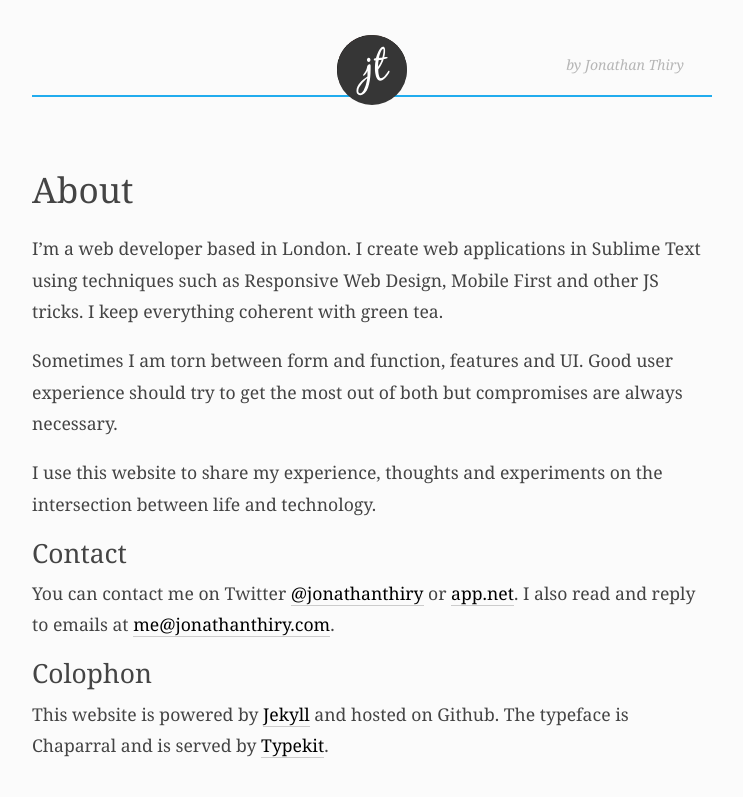
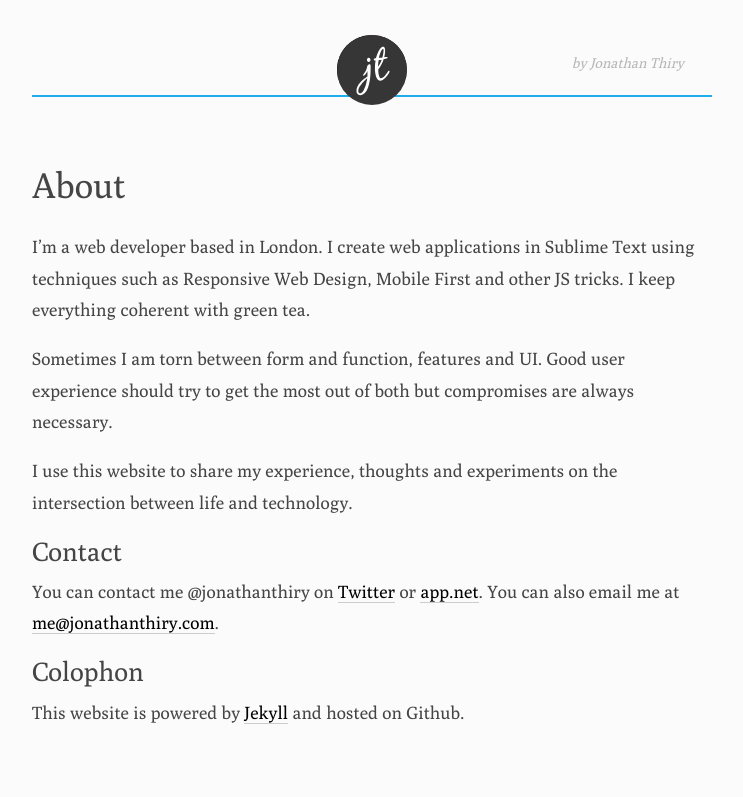
Before and after one commit to jonathanthiry/jonathanthiry.github.com, a Jekyll site: the page built from about.md, in a window 1280 px wide. Shown: the top 797 px of the page, without its empty margins (268-1011 px from the left). Built offline with Jekyll 4.4.1, drawn with Linux system fonts in a browser that asks for light colours; comment, search, counter and statistics services are not loaded.

Commit message:
change font and update about page

```diff
--- a/about.md
+++ b/about.md
@@ -11,9 +11,9 @@ I use this website to share my experience, thoughts and experiments on the inter
 
 ## Contact
 
-You can contact me on Twitter [@jonathanthiry](http://twitter.com/jonathanthiry) or [app.net](https://alpha.app.net/jonathanthiry).
-I also read and reply to emails at <me@jonathanthiry.com>.
+You can contact me @jonathanthiry on [Twitter](http://twitter.com/jonathanthiry) or [app.net](https://alpha.app.net/jonathanthiry).
+You can also email me at <me@jonathanthiry.com>.
 
 ## Colophon
 
-This website is powered by [Jekyll](https://github.com/mojombo/jekyll) and hosted on Github. The typeface is Chaparral and is served by [Typekit](https://typekit.com/).
+This website is powered by [Jekyll](https://github.com/mojombo/jekyll) and hosted on Github.
--- a/assets/stylesheets/styles.css
+++ b/assets/stylesheets/styles.css
@@ -1,3 +1,11 @@
+@font-face {
+    font-family: 'PolyRegular';
+    src: url('../fonts/Poly-Regular-webfont.woff') format('woff'),
+         url('../fonts/Poly-Regular-webfont.ttf') format('truetype');
+    font-weight: normal;
+    font-style: normal;
+}
+
 /*** Noromalize ***/
 
 article,
@@ -95,11 +103,11 @@ table {
 /*** Main ***/
 
 body {
-  font: 100%/1.5 "chaparral-pro", georgia, serif;
+  font: 100%/1.5 "PolyRegular", georgia, serif;
   width: 90%;
   max-width: 680px;
   margin: 0 auto;
-  color: #444;
+  color: #454545;
   background: #fbfbfb;
 }
 
```
Also changed, not shown: assets/fonts/Poly-Regular-webfont.ttf (added), assets/fonts/Poly-Regular-webfont.woff (added).
